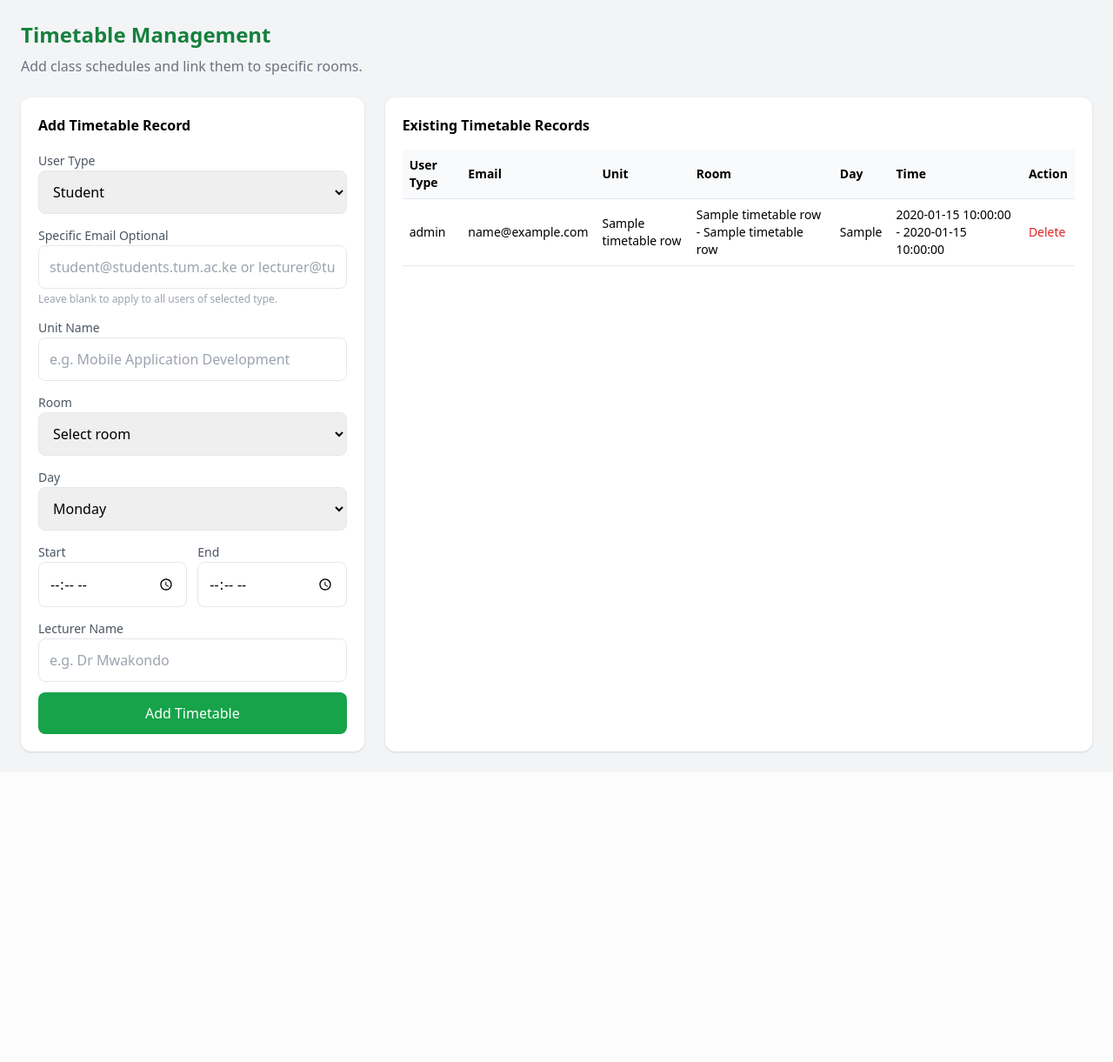
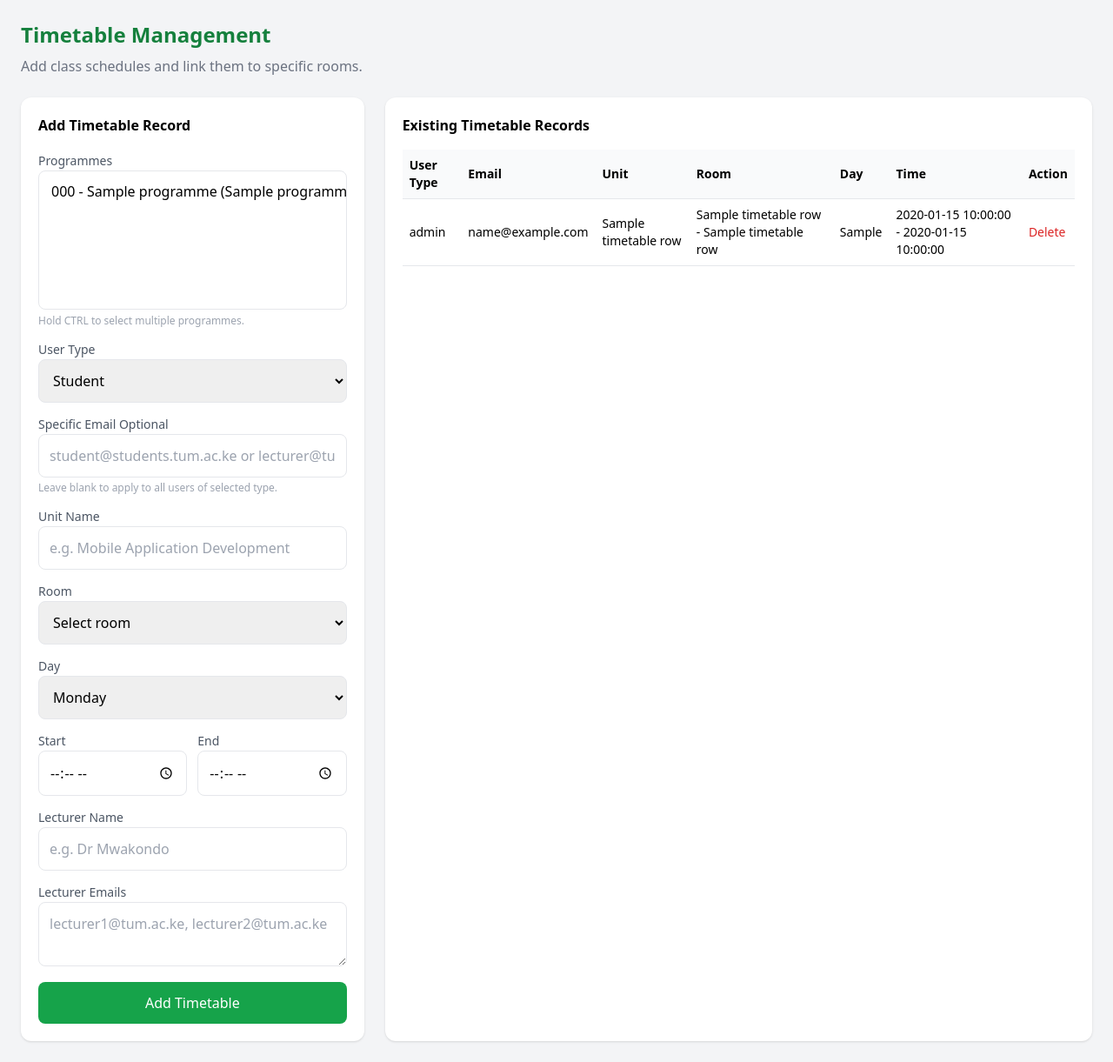
Before and after one commit to Breestellar/Tum-Room-Locator, a Flask app: template templates/admin_timetable.html in a window 1280 px wide. Shown: the whole page at 87% size. Before the commit the page ends 866 px from the top, so only its background shows below. Run offline with Flask 3, Linux system fonts and the light colour scheme; the template is opened without the code that fills it: most values are stand-ins (such as "Sample title", 1, 10 or a date in 2020); some libraries are stand-ins or nearby versions.

Commit message:
feat(admin): allow timetable assignment to programmes and lecturers

```diff
--- a/app.py
+++ b/app.py
@@ -1025,13 +1025,27 @@ def admin_timetable():
     """)
     rooms = cursor.fetchall()
 
+    cursor.execute("""
+        SELECT
+            p.id,
+            p.code,
+            p.name,
+            d.name AS department_name,
+            s.name AS school_name
+        FROM programme p
+        JOIN department d ON p.department_id = d.id
+        JOIN school s ON d.school_id = s.id
+        ORDER BY s.name, d.name, p.code
+    """)
+    programmes = cursor.fetchall()
+
     cursor.close()
     conn.close()
 
     return render_template(
         'admin_timetable.html',
         timetable_rows=timetable_rows,
-        rooms=rooms
+        rooms=rooms, programmes=programmes
     )
 
 #-------------------------- ADD TIMETABLE RECORD --------------------------#
@@ -1078,6 +1092,24 @@ def add_timetable():
         end_time,
         lecturer_name
     ))
+
+    timetable_id = cursor.lastrowid
+
+    programme_ids = request.form.getlist('programme_ids')
+    for programme_id in programme_ids:
+        cursor.execute("""
+            INSERT INTO timetable_programme (timetable_id, programme_id)
+            VALUES (%s, %s)
+        """, (timetable_id, programme_id))
+
+    lecturer_emails = request.form.get('lecturer_emails', '')
+    for lec_email in lecturer_emails.split(','):
+        lec_email = lec_email.strip().lower()
+        if lec_email:
+            cursor.execute("""
+                INSERT INTO timetable_lecturer (timetable_id, lecturer_email)
+                VALUES (%s, %s)
+            """, (timetable_id, lec_email))
 
     conn.commit()
     cursor.close()
--- a/templates/admin_timetable.html
+++ b/templates/admin_timetable.html
@@ -15,6 +15,20 @@
             <h3 class="font-semibold mb-4">Add Timetable Record</h3>
 
             <form action="/admin/add_timetable" method="POST" class="space-y-3">
+
+                <div>
+                    <label for="programme_ids" class="text-sm text-gray-600">Programmes</label>
+                    <select id="programme_ids" name="programme_ids" multiple class="w-full border p-3 rounded-lg h-40">
+                        {% for p in programmes %}
+                            <option value="{{ p.id }}">
+                                {{ p.code }} - {{ p.name }} ({{ p.department_name }})
+                            </option>
+                        {% endfor %}
+                    </select>
+                    <p class="text-xs text-gray-400 mt-1">
+                        Hold CTRL to select multiple programmes.
+                    </p>
+                </div>
 
                 <div>
                     <label for="user_role" class="text-sm text-gray-600">User Type</label>
@@ -83,11 +97,17 @@
                 </div>
 
                 <div>
-                    <label class="text-sm text-gray-600">Lecturer Name</label>
-                    <input type="text"
+                    <label for="lecturer_name" class="text-sm text-gray-600">Lecturer Name</label>
+                    <input id="lecturer_name" type="text"
                            name="lecturer_name"
                            placeholder="e.g. Dr Mwakondo"
                            class="w-full border p-3 rounded-lg">
+                </div>
+                <div>
+                    <label for="lecturer_emails" class="text-sm text-gray-600">Lecturer Emails</label>
+                    <textarea id="lecturer_emails" name="lecturer_emails"
+                              placeholder="lecturer1@tum.ac.ke, lecturer2@tum.ac.ke"
+                              class="w-full border p-3 rounded-lg"></textarea>
                 </div>
 
                 <button class="w-full bg-green-600 text-white p-3 rounded-lg hover:bg-green-700">
```
